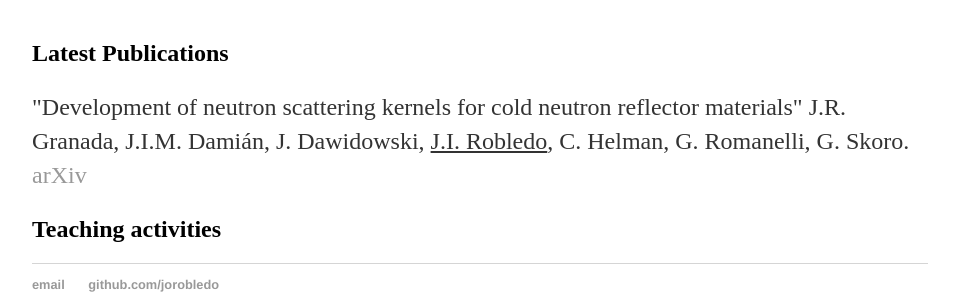
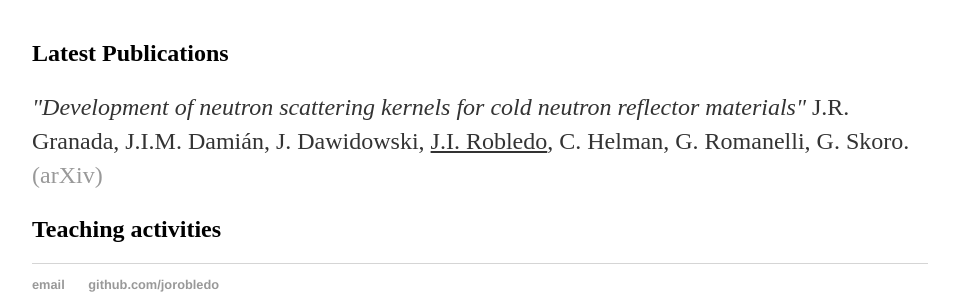
Before and after one commit to jorobledo/jorobledo.github.io, a Jekyll site: the page built from cv/index.html, in a window 1280 px wide. Shown: the part 157-451 px from the top of the page, without its empty margins (160-1119 px from the left). Built offline with Jekyll 4.4.1, drawn with Linux system fonts in a browser that asks for light colours.

```diff
--- a/cv/index.html
+++ b/cv/index.html
@@ -5,8 +5,8 @@ title: CV
 <div class="blurb">
 	<h1>Scientific career</h1>
 		<h2>Latest Publications</h2>
-		    <p> "Development of neutron scattering kernels for cold neutron reflector materials" J.R. Granada, J.I.M. Damián, J. Dawidowski,
-			    <u>J.I. Robledo</u>, C. Helman, G. Romanelli, G. Skoro. <a href="https://arxiv.org/abs/2103.09145">arXiv</a></p>
+		    <p> <i>"Development of neutron scattering kernels for cold neutron reflector materials"</i> J.R. Granada, J.I.M. Damián, J. Dawidowski,
+			    <u>J.I. Robledo</u>, C. Helman, G. Romanelli, G. Skoro. <a href="https://arxiv.org/abs/2103.09145">(arXiv)</a></p>
 		<h2>Teaching activities</h2>
 
 </div><!-- /.blurb -->
```
